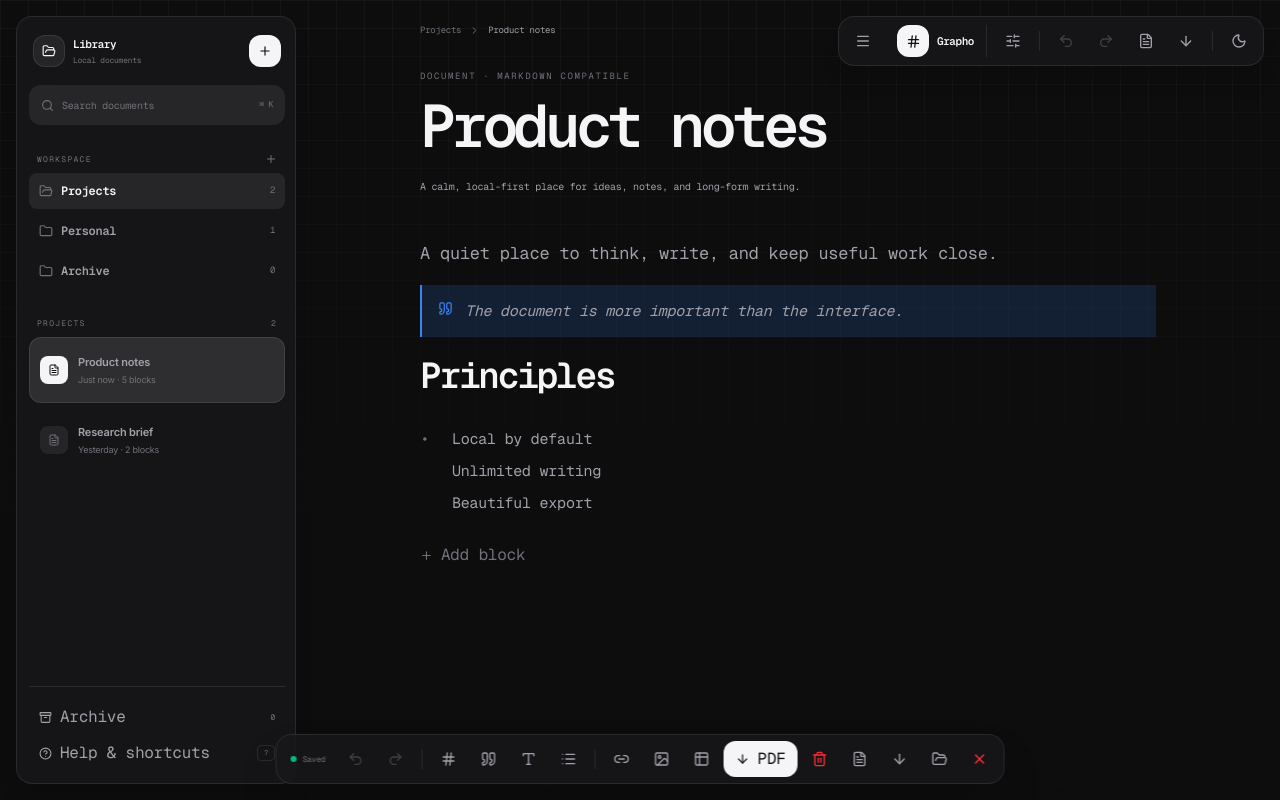
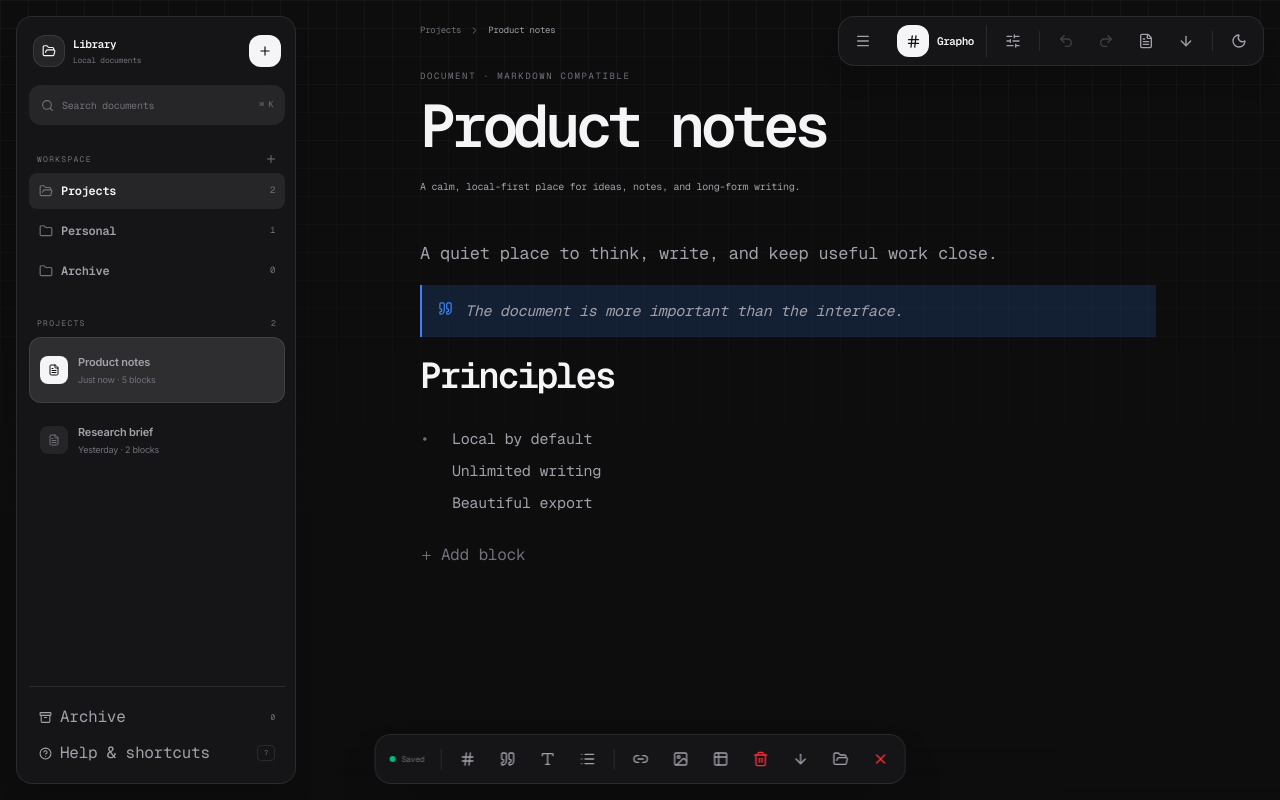
Before and after one commit to Appaxaap/grapho, a Next.js app: page / in a window 1280 px wide. Built offline with nearby package versions, Linux system fonts and the light colour scheme.

Commit message:
fix: remove duplicated toolbar actions

```diff
--- a/grapho-ui/components/GraphoShell.tsx
+++ b/grapho-ui/components/GraphoShell.tsx
@@ -493,8 +493,6 @@ export default function GraphoShell() {
 
         <motion.div initial={{ opacity: 0, y: 18, scale: .96 }} animate={{ opacity: 1, y: 0, scale: 1 }} transition={{ type: "spring", stiffness: 360, damping: 28 }} className="fixed bottom-4 left-1/2 z-40 flex max-w-[calc(100vw-2rem)] -translate-x-1/2 items-center gap-1 overflow-x-auto rounded-2xl border border-[var(--grapho-border)] bg-[var(--grapho-panel)] p-1.5 shadow-2xl backdrop-blur-xl [scrollbar-width:none]">
           <span className="mx-2 flex shrink-0 items-center gap-1.5 text-[8px] text-[var(--grapho-faint)]" role="status" aria-live="polite"><span className={`size-1.5 rounded-full ${saveState === "saved" ? "bg-emerald-500" : saveState === "saving" ? "bg-amber-500" : "bg-red-500"}`} />{saveState === "saved" ? "Saved" : saveState === "saving" ? "Saving…" : <><span>Could not save</span><button type="button" onClick={saveNow} className="ml-1 text-[var(--grapho-accent)] hover:underline">Retry</button></>}</span>
-          <ToolbarButton label="Undo" icon={<Undo2 size={16} />} onClick={undo} disabled={isHydrated && history.current.past.length === 0} />
-          <ToolbarButton label="Redo" icon={<Redo2 size={16} />} onClick={redo} disabled={isHydrated && history.current.future.length === 0} />
           <span className="mx-1 h-5 w-px shrink-0 bg-[var(--grapho-border)]" />
           <ToolbarButton label="Heading" icon={<Hash size={16} />} onClick={() => addBlockAfter(selected.blocks[selected.blocks.length - 1].id, "heading")} />
           <ToolbarButton label="Quote" icon={<Quote size={16} />} onClick={() => addBlockAfter(selected.blocks[selected.blocks.length - 1].id, "quote")} />
@@ -504,9 +502,9 @@ export default function GraphoShell() {
           <ToolbarButton label="Insert link" icon={<Link2 size={16} />} />
           <ToolbarButton label="Insert image" icon={<ImageIcon size={16} />} />
           <ToolbarButton label="Insert table" icon={<Table2 size={16} />} onClick={() => addBlockAfter(selected.blocks[selected.blocks.length - 1].id, "table", "| Column 1 | Column 2 |\n| --- | --- |\n| | |\n")} />
-          <motion.button type="button" onClick={exportPdf} whileHover={{ y: -2 }} whileTap={{ scale: .94 }} className="flex h-9 shrink-0 items-center gap-2 rounded-xl bg-[var(--grapho-foreground)] px-3 text-[10px] text-[var(--grapho-background)] hover:opacity-80"><ArrowDown size={14} /> <span>PDF</span></motion.button>
+
           <ToolbarButton label="Clear document" icon={<Trash2 size={16} />} onClick={clearDocument} danger />
-          <ToolbarButton label="Export Markdown" icon={<FileText size={16} />} onClick={exportMarkdown} />
+
           <ToolbarButton label="Export JSON backup" icon={<ArrowDown size={16} />} onClick={exportBackup} />
           <ToolbarButton label="Import JSON backup" icon={<FolderOpen size={16} />} onClick={() => backupInput.current?.click()} />
           <ToolbarButton label="Reset local data" icon={<X size={16} />} onClick={resetLocalData} danger />
```
